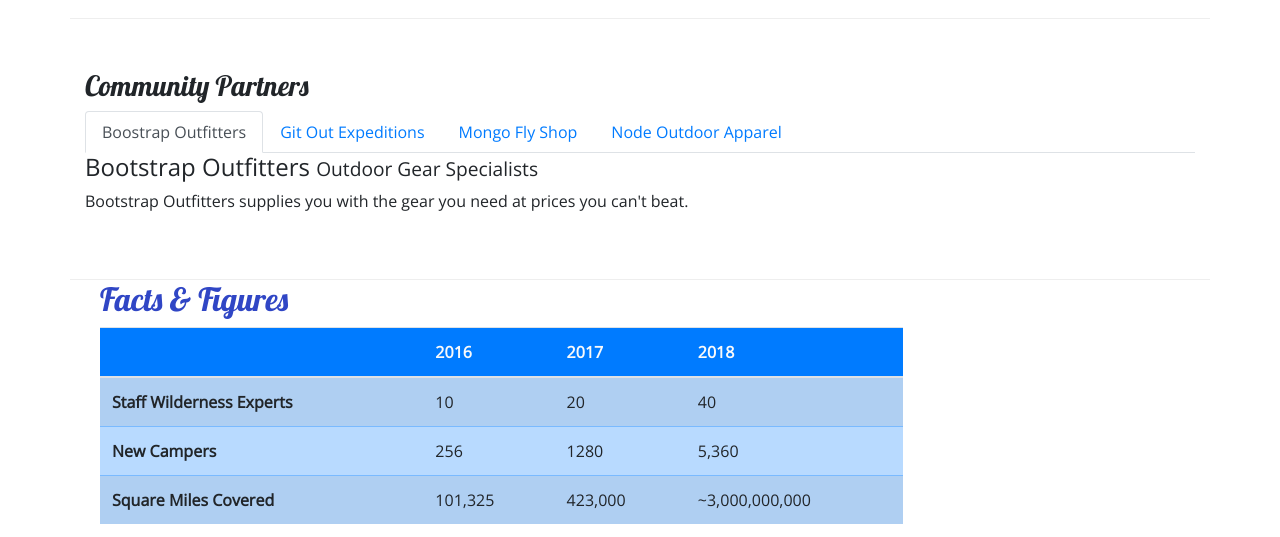
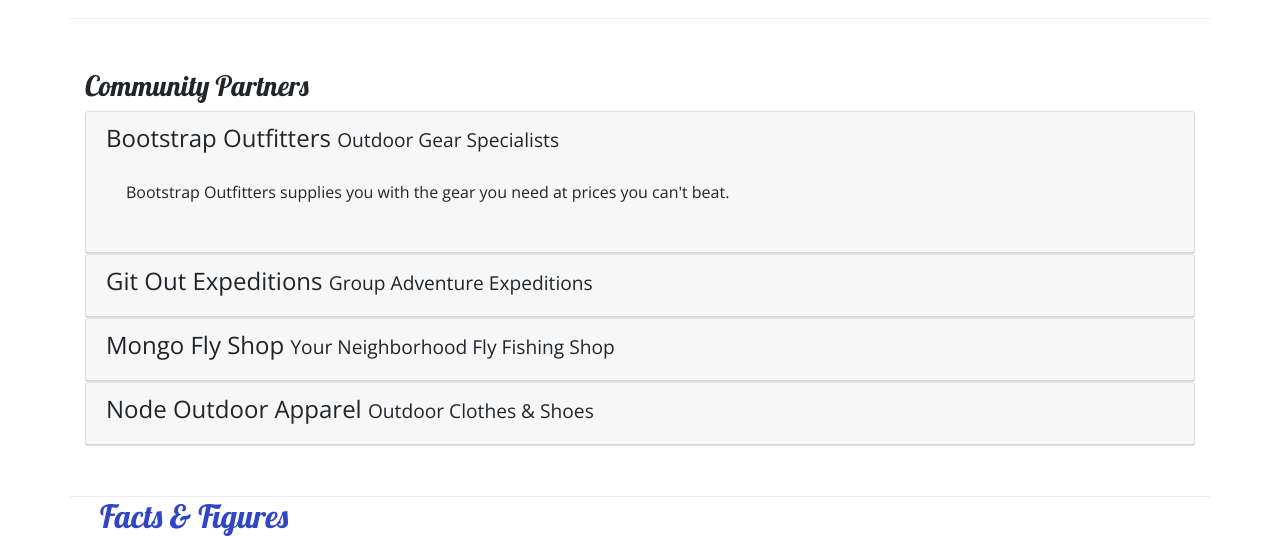
Before and after one commit to howardrohrig/nucamp-bootstrap, a website: page aboutus.html in a window 1280 px wide. Shown: the part 810-1347 px from the top of the page. Drawn offline with nearby package versions, Linux system fonts and the light colour scheme.

Commit message:
Accordion

```diff
--- a/aboutus.html
+++ b/aboutus.html
@@ -112,33 +112,68 @@
         <div class="row row-content">
             <div class="col">
                 <h3>Community Partners</h3>
-                <ul class="nav nav-tabs">
-                    <li class="nav-item"><a class="nav-link active" href="#bootstrap" role="tab" data-toggle="tab">Boostrap Outfitters</a></li>
-                    <li class="nav-item"><a class="nav-link" href="#git" role="tab" data-toggle="tab">Git Out Expeditions</a></li>
-                    <li class="nav-item"><a class="nav-link" href="#mongo" role="tab" data-toggle="tab">Mongo Fly Shop</a></li>
-                    <li class="nav-item"><a class="nav-link" href="#node" role="tab" data-toggle="tab">Node Outdoor Apparel</a></li>
-                </ul>
-                <div class="tab-content">
-                    <div role="tabpanel" class="tab-pane fade show active" id="bootstrap">
-                        <h4>Bootstrap Outfitters <small>Outdoor Gear Specialists</small></h4>
-                        <p class="d-none d-sm-block">Bootstrap Outfitters supplies you with the gear you need at prices you
-                            can't beat.</p>
+                <div id="accordion">
+                    <div class="card">
+                        <div role="tab" class="card-header">
+                            <h4>
+                                <a data-toggle="collapse" data-target="#bootstrap">
+                                    Bootstrap Outfitters <small>Outdoor Gear Specialists</small>
+                                </a>
+                            </h4>
+                            <div class="collapse show" id="bootstrap" data-parent="#accordion">
+                                <div class="card-body">
+                                    <p class="d-none d-sm-block">Bootstrap Outfitters supplies you with the gear you
+                                        need at prices you
+                                        can't beat.</p>
+                                </div>
+                            </div>
+                        </div>
                     </div>
-                    <div role="tabpanel" class="tab-pane fade" id="git">
-                        <h4>Git Out Expeditions <small>Group Adventure Expeditions</small></h4>
-                        <p class="d-none d-sm-block">Join Git Out Expeditions to explore new horizons with a group of other
-                            adventurers!</p>
+                    <div class="card">
+                        <div role="tab" class="card-header">
+                            <h4>
+                                <a class="collapsed" data-toggle="collapse" data-target="#git">Git Out Expeditions
+                                    <small>Group Adventure Expeditions</small></a>
+                            </h4>
+                            <div class="collapse" id="git" data-parent="#accordion">
+                                <div class="card-body">
+                                    <p class="d-none d-sm-block">Join Git Out Expeditions to explore new horizons with a
+                                        group of other
+                                        adventurers!</p>
+                                </div>
+                            </div>
+                        </div>
                     </div>
-                    <div role="tabpanel" class="tab-pane fade" id="mongo">
-                        <h4>Mongo Fly Shop <small>Your Neighborhood Fly Fishing Shop</small></h4>
-                        <p class="d-none d-sm-block">Need a new fishing pole, a tacklebox, or flies of all kinds? Stop by Mongo
-                            Fly Shop.</p>
+                    <div class="card">
+                        <div role="tab" class="card-header">
+                            <h4>
+                                <a class="collapsed" data-toggle="collapse" data-target="#mongo">Mongo Fly Shop
+                                    <small>Your Neighborhood Fly Fishing Shop</small></a>
+                            </h4>
+                            <div class="collapse" id="mongo" data-parent="#accordion">
+                                <div class="card-body">
+                                    <p class="d-none d-sm-block">Need a new fishing pole, a tacklebox, or flies of all
+                                        kinds? Stop by Mongo
+                                        Fly Shop.</p>
+                                </div>
+                            </div>
+                        </div>
                     </div>
-                    <div role="tabpanel" class="tab-pane fade" id="node">
-                        <h4>Node Outdoor Apparel <small>Outdoor Clothes & Shoes</small></h4>
-                        <p class="d-none d-sm-block">From polar fleeces to swimsuits, hiking boots to waders, a visit to Node
-                            will be sure to get you
-                            covered.</p>
+                    <div class="card">
+                        <div role="tab" class="card-header">
+                            <h4>
+                                <a class="collapsed" data-toggle="collapse" data-target="#node">Node Outdoor Apparel
+                                    <small>Outdoor Clothes & Shoes</small></a>
+                            </h4>
+                            <div class="collapse" id="node" data-parent="#accordion">
+                                <div class="card-body">
+                                    <p class="d-none d-sm-block">From polar fleeces to swimsuits, hiking boots to
+                                        waders, a visit to Node
+                                        will be sure to get you
+                                        covered.</p>
+                                </div>
+                            </div>
+                        </div>
                     </div>
                 </div>
             </div>
--- a/css/styles.css
+++ b/css/styles.css
@@ -12,6 +12,11 @@ h2 {
 
 header h2 {
     color: #CEC8FF;
+}
+
+a, a:hover {
+    color: inherit;
+    text-decoration: none;
 }
 
 site-footer {
```
